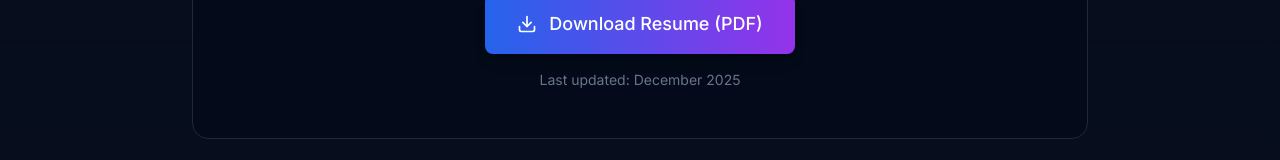
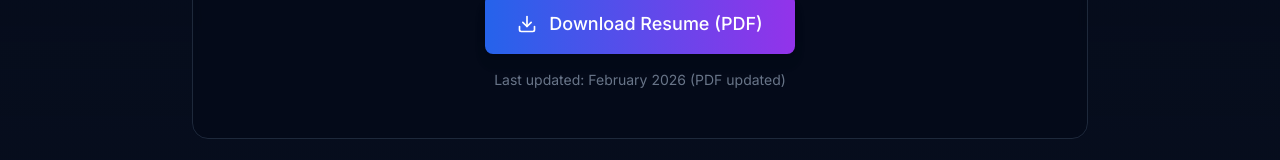
Before and after one commit to Habibulloh08/portfolio, a Next.js app: page / in a window 1280 px wide. Shown: the part 5669-5829 px from the top of the page. Built offline with nearby package versions, Linux system fonts and the light colour scheme.

Commit message:
fix: update resume file path and last updated date in ResumeSection component

```diff
--- a/components/resume-section.tsx
+++ b/components/resume-section.tsx
@@ -7,7 +7,7 @@ export function ResumeSection() {
   const handleDownload = async () => {
     try {
       // Check if file exists by making a HEAD request
-      const response = await fetch("/resume/Karimov-Habibulloh.pdf", { method: "HEAD" })
+      const response = await fetch("/resume/Karimov-Habibulloh-Resume.pdf", { method: "HEAD" })
 
       if (!response.ok) {
         alert("Sorry, resume file is currently unavailable. Please try again later.")
@@ -16,7 +16,7 @@ export function ResumeSection() {
 
       // Create a temporary link to download the resume
       const link = document.createElement("a")
-      link.href = "/resume/Karimov-Habibulloh.pdf"
+      link.href = "/resume/Karimov-Habibulloh-Resume.pdf"
       link.download = "Karimov-Habibulloh-Resume.pdf"
       link.target = "_blank"
       link.rel = "noopener noreferrer"
@@ -61,7 +61,7 @@ export function ResumeSection() {
               Download Resume (PDF)
             </button>
 
-            <p className="text-sm text-muted-foreground/70 mt-4">Last updated: December 2025</p>
+            <p className="text-sm text-muted-foreground/70 mt-4">Last updated: February 2026 (PDF updated)</p>
           </div>
         </div>
       </div>
```
Also changed, not shown: 1 other file (tests, documents, lock files or other folders).
